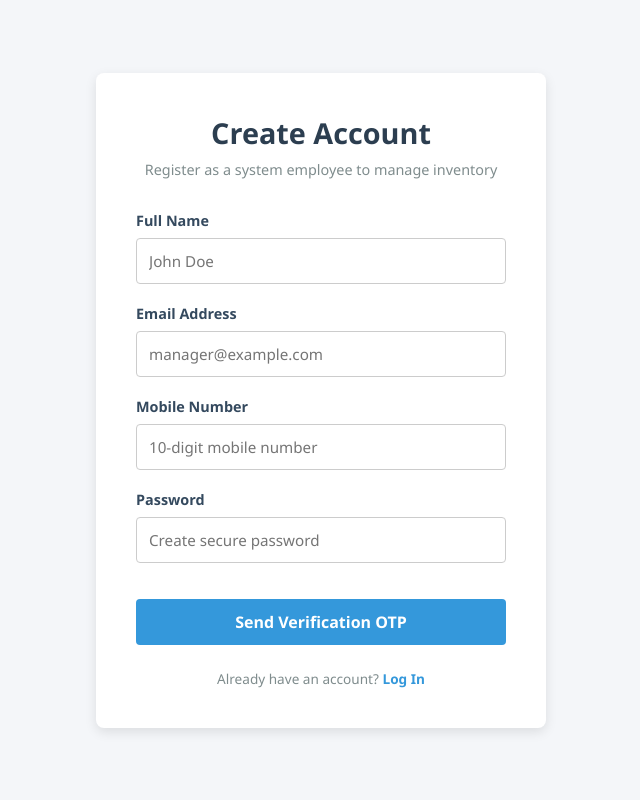
After one commit to engineermayur-07/Inventrack-Inventory-Management-System, a Flask app: page /register in a window 1280 px wide. The commit adds this page. Shown: the whole page, without its empty margins (319-959 px from the left). Run offline with Flask 3, Linux system fonts and the light colour scheme.

Commit message:
Add OTP based registration.

```diff
--- a/app.py
+++ b/app.py
@@ -1,8 +1,12 @@
-from flask import Flask, render_template, session, request, redirect, url_for
+from flask import  *
 from auth import *
 from database_setup import init_db
 import datetime
 from heap import *
+import sqlite3
+from inventory_management import *
+from sms import *
+
 
 app = Flask(__name__)
 app.secret_key = 'inventory_mayur_developer_2026'
@@ -49,6 +53,74 @@ def home():
             **ctx
         )
     return render_template('landing_page.html')
+
+
+@app.route('/register', methods=['GET', 'POST'])
+def register():
+    if request.method == 'POST':
+        email = request.form.get('email')
+        password = request.form.get('password')
+        name = request.form.get('name')
+        mobile = request.form.get('mobile')
+
+
+        otp = generate_otp()
+
+
+        session['temp_user'] = {
+            'email': email,
+            'password': password,
+            'name': name,
+            'otp': otp,
+            'mobile' : mobile
+        }
+
+        if send_otp_email(email, otp, name):
+            flash("An OTP has been sent to your email. Please verify. Check your spam folder. Our emails are usually in spam folder.", "info")
+            return redirect(url_for('verify_otp_page'))
+
+        else:
+            flash("Error sending OTP email. Please try again.", "danger")
+
+    return render_template('register.html')
+
+@app.route('/verify-otp', methods=['GET', 'POST'])
+def verify_otp_page():
+
+    if 'temp_user' not in session:
+        return redirect(url_for('register'))
+
+    if request.method == 'POST':
+        user_entered_otp = request.form.get('otp')
+        temp_data = session['temp_user']
+
+
+        if user_entered_otp == temp_data['otp']:
+
+            try:
+                conn = sqlite3.connect('database.db')
+                cursor = conn.cursor()
+                cursor.execute(
+                    "INSERT INTO user (email, password, name, mobile) VALUES (?, ?, ?, ?)",
+                    (temp_data['email'], temp_data['password'], temp_data['name'], temp_data['mobile'])
+                )
+                conn.commit()
+                conn.close()
+
+
+                session.pop('temp_user', None)
+                is_registered = send_registration_alert(temp_data['name'], temp['email'])
+                flash("Registration successful! You can now log in.", "success")
+
+                return redirect(url_for('login_route'))
+            except Exception as e:
+                flash("Database error occurred during registration.", "danger")
+                print(e)
+        else:
+            # 🔴 OTP failed
+            flash("Invalid OTP code. Please look closely and try again.", "danger")
+
+    return render_template('verify_otp.html')
 
 
 
@@ -125,16 +197,6 @@ def logout():
     return redirect(url_for('home'))
 
 
-@app.after_request
-def clear_browser_cache(response):
-    """
-    Forces the browser to destroy its local history cache for this app.
-    This stops the user from using back/forward arrows to view logged-out pages.
-    """
-    response.headers["Cache-Control"] = "no-store, no-cache, must-revalidate, max-age=0"
-    response.headers["Pragma"] = "no-cache"
-    response.headers["Expires"] = "0"
-    return response
 
 
 if __name__ == '__main__':
--- a/templates/dashboard.html
+++ b/templates/dashboard.html
@@ -1,5 +1,5 @@
 {% extends "base.html" %}
-{% block title %}Dashboard — INVENTRCK{% endblock %}
+{% block title %}Dashboard — INVENTRACK{% endblock %}
 
 {% block extra_css %}
 <style>
--- /dev/null
+++ b/templates/register.html
@@ -0,0 +1,169 @@
+<!DOCTYPE html>
+<html lang="en">
+<head>
+    <meta charset="UTF-8">
+    <meta name="viewport" content="width=device-width, initial-scale=1.0">
+    <title>Employee Registration</title>
+    <style>
+        * {
+            box-sizing: border-box;
+            font-family: 'Segoe UI', Tahoma, Geneva, Verdana, sans-serif;
+            margin: 0;
+            padding: 0;
+        }
+
+        body {
+            background-color: #f4f6f9;
+            display: flex;
+            justify-content: center;
+            align-items: center;
+            min-height: 100vh;
+        }
+
+        .register-container {
+            background-color: #ffffff;
+            border-radius: 8px;
+            box-shadow: 0 4px 12px rgba(0, 0, 0, 0.1);
+            width: 100%;
+            max-width: 450px;
+            padding: 2.5rem;
+        }
+
+        .register-header {
+            text-align: center;
+            margin-bottom: 2rem;
+        }
+
+        .register-header h2 {
+            color: #2c3e50;
+            font-size: 1.8rem;
+            margin-bottom: 0.5rem;
+        }
+
+        .register-header p {
+            color: #7f8c8d;
+            font-size: 0.9rem;
+        }
+
+        .form-group {
+            margin-bottom: 1.25rem;
+        }
+
+        .form-group label {
+            display: block;
+            margin-bottom: 0.5rem;
+            color: #34495e;
+            font-size: 0.9rem;
+            font-weight: 600;
+        }
+
+        .form-group input {
+            width: 100%;
+            padding: 0.75rem;
+            border: 1px solid #ccc;
+            border-radius: 4px;
+            font-size: 0.95rem;
+            transition: border-color 0.2s;
+        }
+
+        .form-group input:focus {
+            border-color: #3498db;
+            outline: none;
+        }
+
+        .btn-submit {
+            width: 100%;
+            padding: 0.75rem;
+            background-color: #3498db;
+            border: none;
+            border-radius: 4px;
+            color: white;
+            font-size: 1rem;
+            font-weight: 600;
+            cursor: pointer;
+            transition: background-color 0.2s;
+            margin-top: 1rem;
+        }
+
+        .btn-submit:hover {
+            background-color: #2980b9;
+        }
+
+        .flash-messages {
+            list-style: none;
+            margin-bottom: 1.5rem;
+            padding: 0.75rem;
+            border-radius: 4px;
+            font-size: 0.9rem;
+            text-align: center;
+        }
+
+        .flash-danger { background-color: #fde8e8; color: #e74c3c; border: 1px solid #facdcd; }
+        .flash-info { background-color: #e8f4fd; color: #3498db; border: 1px solid #d0e7fd; }
+
+        .login-link {
+            text-align: center;
+            margin-top: 1.5rem;
+            font-size: 0.85rem;
+            color: #7f8c8d;
+        }
+
+        .login-link a {
+            color: #3498db;
+            text-decoration: none;
+            font-weight: 600;
+        }
+
+        .login-link a:hover {
+            text-decoration: underline;
+        }
+    </style>
+</head>
+<body>
+
+<div class="register-container">
+    <div class="register-header">
+        <h2>Create Account</h2>
+        <p>Register as a system employee to manage inventory</p>
+    </div>
+
+    {% with messages = get_flashed_messages(with_categories=true) %}
+        {% if messages %}
+            {% for category, message in messages %}
+                <div class="flash-messages flash-{{ category }}">{{ message }}</div>
+            {% endfor %}
+        {% endif %}
+    {% endwith %}
+
+    <form action="/register" method="POST">
+
+        <div class="form-group">
+            <label for="name">Full Name</label>
+            <input type="text" id="name" name="name" placeholder="John Doe" required autocomplete="name">
+        </div>
+
+        <div class="form-group">
+            <label for="email">Email Address</label>
+            <input type="email" id="email" name="email" placeholder="manager@example.com" required autocomplete="email">
+        </div>
+
+        <div class="form-group">
+            <label for="mobile">Mobile Number</label>
+            <input type="tel" id="mobile" name="mobile" placeholder="10-digit mobile number" pattern="[0-9]{10}" title="Please enter a valid 10-digit phone number" required autocomplete="tel">
+        </div>
+
+        <div class="form-group">
+            <label for="password">Password</label>
+            <input type="password" id="password" name="password" placeholder="Create secure password" required minlength="6">
+        </div>
+
+        <button type="submit" class="btn-submit">Send Verification OTP</button>
+    </form>
+
+    <div class="login-link">
+        Already have an account? <a href="/login">Log In</a>
+    </div>
+</div>
+
+</body>
+</html>
```
Also changed, not shown: auth.py (+25 -98 lines), inventory_management.py (added, +110 -0 lines), sms.py (added, +45 -0 lines), templates/landing_page.html (+13 -7 lines), templates/verify_otp.html (added, +23 -0 lines), database.db.
